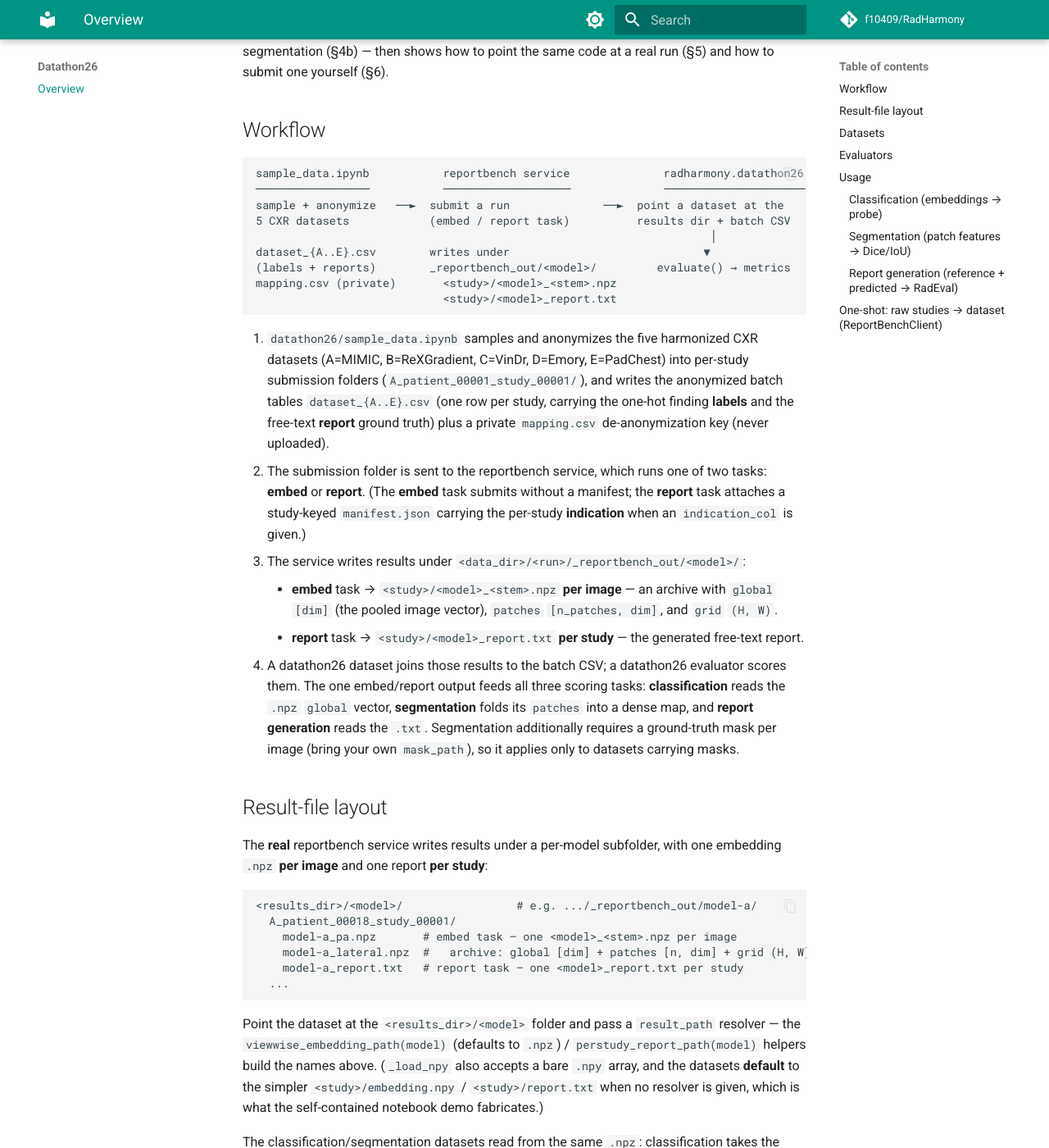
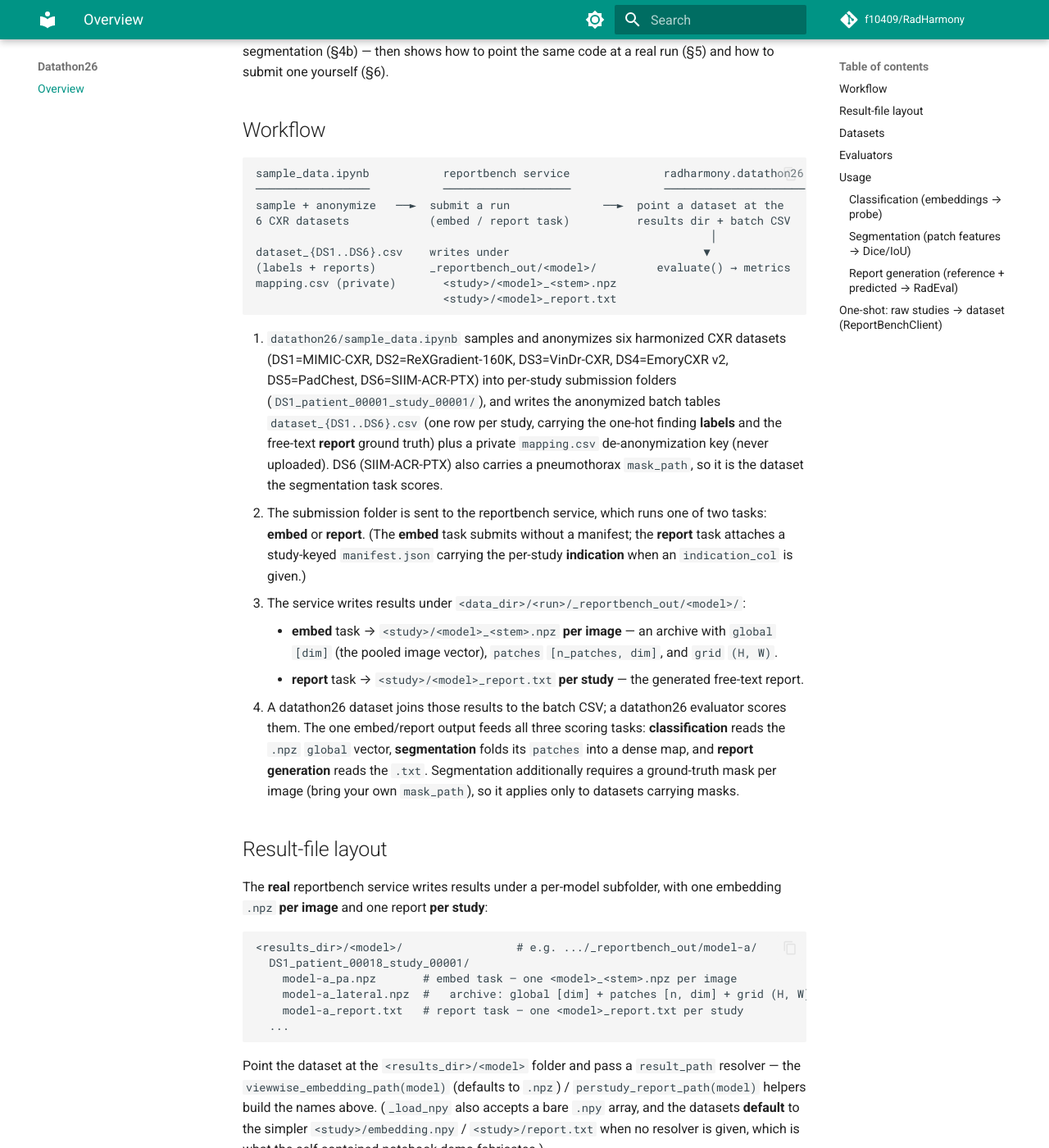
Before and after one commit to f10409/RadHarmony, an MkDocs documentation site: the page built from docs/wiki/datathon26.md, in a window 1280 px wide and 1400 px high, scrolled down 573 px. Shown: the whole window at 82% size. Built offline with MkDocs 1.6.1 and Material for MkDocs 9.7.7, drawn with Linux system fonts in a browser that asks for light colours; comment, search, counter and statistics services are not loaded; some of the changed text lies outside the part shown.

Commit message:
docs: sync datathon26 dataset codes (A..E → DS1..DS6) and notebook table
- docs/wiki/datathon26.md: replace the old A..E dataset codes with DS1..DS6
  throughout (workflow diagram, step 1, result-file layout, patient_id, and the
  three usage code blocks); update 'five datasets' → six and name DS6
  (SIIM-ACR-PTX) as the mask-carrying dataset the segmentation task scores.
- README.md: correct the hands-on evaluation notebook description (it evaluates
  MedSigLIP/MedGemma four ways, not RAD-DINO/CheXagent two ways) and add a row
  for the new solutions notebook.
- embedding_dataset.py / report_dataset.py: docstring CSV range DS1..DS5 → DS1..DS6.

Verified all datathon26 exports, registry keys, and the PatchSegResultsDataset
kwargs (mask_col/mask_size/feat_size) against source.

Co-Authored-By: Claude Opus 4.8 (1M context) <noreply@anthropic.com>

````diff
--- a/docs/wiki/datathon26.md
+++ b/docs/wiki/datathon26.md
@@ -30,20 +30,23 @@ submit one yourself (§6).
 sample_data.ipynb           reportbench service              radharmony.datathon26
 ─────────────────           ───────────────────              ─────────────────────
 sample + anonymize   ──►  submit a run              ──►  point a dataset at the
-5 CXR datasets            (embed / report task)          results dir + batch CSV
+6 CXR datasets            (embed / report task)          results dir + batch CSV
                                                                     │
-dataset_{A..E}.csv        writes under                             ▼
+dataset_{DS1..DS6}.csv    writes under                             ▼
 (labels + reports)        _reportbench_out/<model>/         evaluate() → metrics
 mapping.csv (private)       <study>/<model>_<stem>.npz
                             <study>/<model>_report.txt
 ```
 
-1. `datathon26/sample_data.ipynb` samples and anonymizes the five harmonized CXR
-   datasets (A=MIMIC, B=ReXGradient, C=VinDr, D=Emory, E=PadChest) into per-study
-   submission folders (`A_patient_00001_study_00001/`), and writes the anonymized
-   batch tables `dataset_{A..E}.csv` (one row per study, carrying the one-hot
-   finding **labels** and the free-text **report** ground truth) plus a private
-   `mapping.csv` de-anonymization key (never uploaded).
+1. `datathon26/sample_data.ipynb` samples and anonymizes six harmonized CXR
+   datasets (DS1=MIMIC-CXR, DS2=ReXGradient-160K, DS3=VinDr-CXR, DS4=EmoryCXR v2,
+   DS5=PadChest, DS6=SIIM-ACR-PTX) into per-study submission folders
+   (`DS1_patient_00001_study_00001/`), and writes the anonymized batch tables
+   `dataset_{DS1..DS6}.csv` (one row per study, carrying the one-hot finding
+   **labels** and the free-text **report** ground truth) plus a private
+   `mapping.csv` de-anonymization key (never uploaded). DS6 (SIIM-ACR-PTX) also
+   carries a pneumothorax `mask_path`, so it is the dataset the segmentation task
+   scores.
 2. The submission folder is sent to the reportbench service, which runs one of
    two tasks: **embed** or **report**. (The **embed** task submits without a
    manifest; the **report** task attaches a study-keyed `manifest.json` carrying
@@ -68,7 +71,7 @@ with one embedding `.npz` **per image** and one report **per study**:
 
 ```
 <results_dir>/<model>/                 # e.g. .../_reportbench_out/model-a/
-  A_patient_00018_study_00001/
+  DS1_patient_00018_study_00001/
     model-a_pa.npz       # embed task — one <model>_<stem>.npz per image
     model-a_lateral.npz  #   archive: global [dim] + patches [n, dim] + grid (H, W)
     model-a_report.txt   # report task — one <model>_report.txt per study
@@ -105,7 +108,7 @@ that submit a job and return an `EmbeddingResultsDataset` / `ReportResultsDatase
 `EmbeddingResultsDataset` auto-detects label columns as the binary (0/1)
 numeric columns in the batch frame, so free-text and demographic columns are
 never swept into the `cls` vector. The anonymized `patient_id`
-(`A_patient_00001`) is preserved so patient-grouped k-fold never splits one
+(`DS1_patient_00001`) is preserved so patient-grouped k-fold never splits one
 patient's studies across folds.
 
 ## Evaluators
@@ -146,7 +149,7 @@ from radharmony.datathon26 import (
 
 ds = EmbeddingResultsDataset(
     embeddings_dir="/path/to/_reportbench_out/model-a",  # <study>/model-a_<stem>.npz
-    csv_path="dataset_A.csv",                            # one row per image (labels)
+    csv_path="dataset_DS1.csv",                          # one row per image (labels)
     result_path=viewwise_embedding_path("model-a"),
 )
 
@@ -167,7 +170,7 @@ from radharmony.datathon26 import (
 
 ds = PatchSegResultsDataset(
     embeddings_dir="/path/to/_reportbench_out/model-a",  # <study>/model-a_<stem>.npz
-    csv_path="dataset_A.csv",                            # one row per image
+    csv_path="dataset_DS1.csv",                          # one row per image
     result_path=viewwise_embedding_path("model-a"),      # reads the .npz `patches`
     mask_col="mask_path",                                # GT mask per image
     mask_size=224,                                       # output resolution
@@ -194,7 +197,7 @@ from radharmony.evaluator.metrics.language import LIGHT_METRICS
 
 ds = ReportResultsDataset(
     results_dir="/path/to/_reportbench_out/model-a",  # <study>/model-a_report.txt
-    csv_path="dataset_A.csv",                         # one row per study; 'report' = reference
+    csv_path="dataset_DS1.csv",                       # one row per study; 'report' = reference
     result_path=perstudy_report_path("model-a"),
 )
 
````
Also changed, not shown: README.md (+2 -1 lines), 2 other files.
